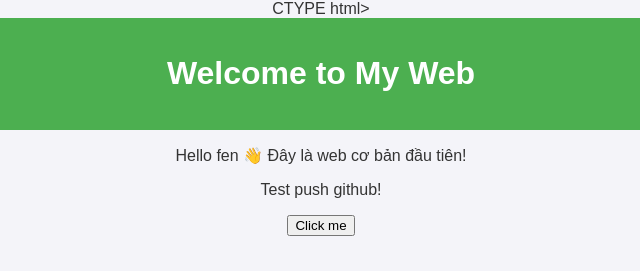
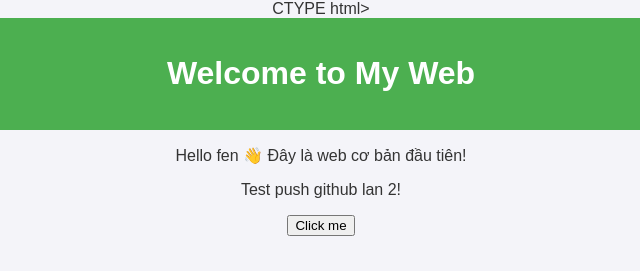
Before and after one commit to ZxxMiaxxZ/k8s-lab-web, a plain HTML site: page src/index.html in a window 1280 px wide. Shown: the top 271 px of the page, 319-959 px from the left. Drawn offline with Linux system fonts and the light colour scheme.

Commit message:
Test lan 2

```diff
--- a/src/index.html
+++ b/src/index.html
@@ -13,7 +13,7 @@ CTYPE html>
 
 				  <main>
 					      <p>Hello fen 👋 Đây là web cơ bản đầu tiên!</p>
-					      <p>Test push github!</p>
+					      <p>Test push github lan 2!</p>
 					          <button onclick="sayHello()">Click me</button>
 						    </main>
 
```
